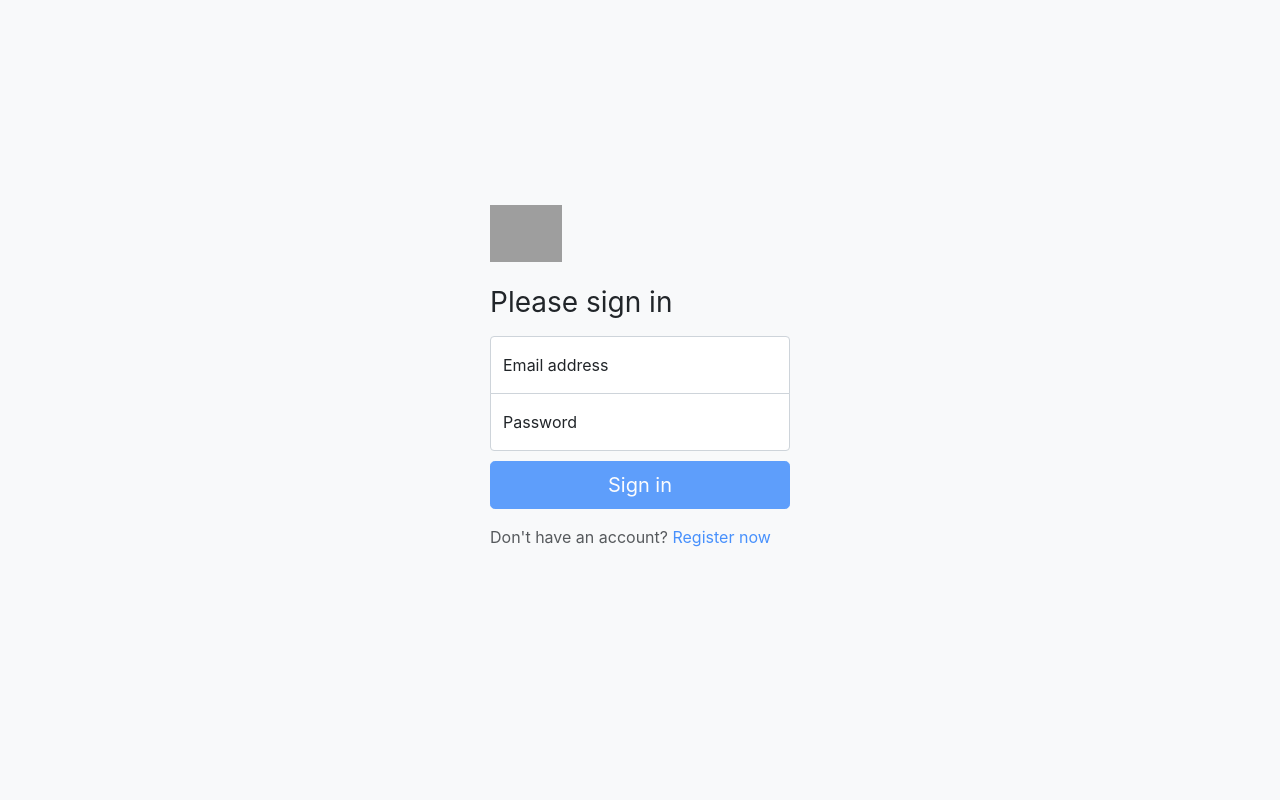
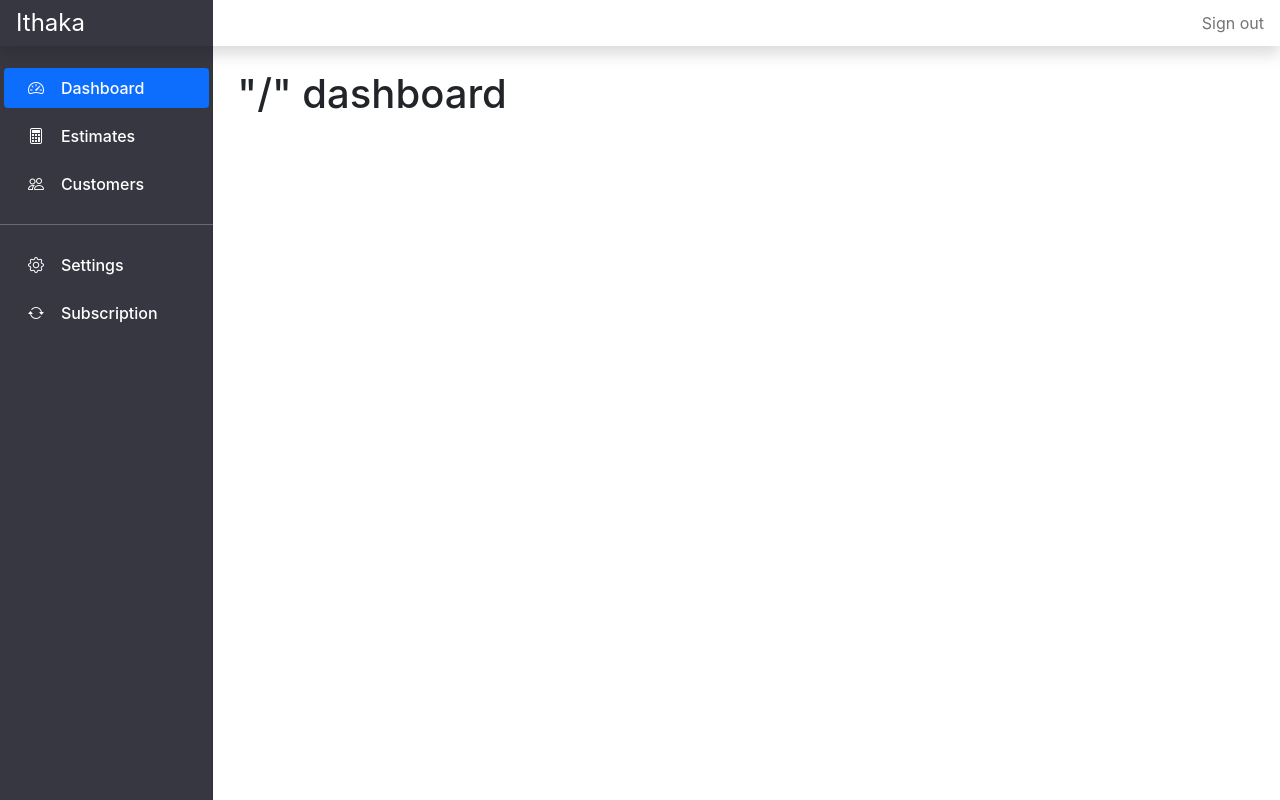
Before and after one commit to ithaka-tech/ithaka, a React (Create React App) app: page /home/dashboard in a window 1280 px wide. Before the commit this address led to /signin. Built offline with nearby package versions, Linux system fonts and the light colour scheme; grey boxes are pictures that could not be loaded.

Commit message:
Adding params to sync dashboard and putting all routes in app.js

```diff
--- a/src/App.js
+++ b/src/App.js
@@ -8,6 +8,8 @@ import RegisterForm from "./components/registerForm";
 import SignOut from "./components/signout";
 import auth from "./services/authService";
 import ProtectedRoute from "./components/common/protectedRoute";
+import Estimates from "./components/estimates";
+import Customers from "./components/customers";
 import "react-toastify/dist/ReactToastify.css";
 import "./App.css";
 
@@ -15,7 +17,7 @@ const App = () => {
   const [client, setClient] = useState("");
 
   useEffect(() => {
-    const client = auth.getCurrentUser();
+    const client = auth.getCurrentClient();
     setClient(client);
   }, []);
 
@@ -32,11 +34,18 @@ const App = () => {
         <Route
           path="/home/*"
           element={
-            <ProtectedRoute redirectPath="/signin" isAllowed={!!client}>
-              <Dashboard client={client} />
+            <ProtectedRoute redirectPath="/signin" isAllowed={true}>
+              <Dashboard client={client} navigate={navigate} />
             </ProtectedRoute>
           }
-        />
+        >
+          <Route path="dashboard" element={<h1>"/" dashboard</h1>} />
+          <Route path="estimates" element={<Estimates />} />
+          <Route path="customers" element={<Customers />} />
+          <Route path="settings" element={<h1>"/" settings</h1>} />
+          <Route path="subscription" element={<h1>"/" subscription</h1>} />
+          <Route path="home/" element={<h1>"/" path</h1>} />
+        </Route>
         <Route path="register" element={<RegisterForm />} />
         <Route path="signout" element={<SignOut />} />
         <Route path="signin" element={<SigninForm navigate={navigate} />} />
--- a/src/components/common/sideBarItem.jsx
+++ b/src/components/common/sideBarItem.jsx
@@ -1,14 +1,14 @@
 import React from "react";
-import { Link } from "react-router-dom";
+import { Link, useParams } from "react-router-dom";
 
-const SideBarItem = ({ items, selectedItem, onItemSelect }) => {
+const SideBarItem = ({ items }) => {
+  let param = useParams()["*"];
   return items.map((item) => (
     <li key={item.name}>
       <Link
-        onClick={() => onItemSelect(item.name)}
         to={item.name.toLowerCase()}
         className={
-          item.name === selectedItem
+          item.name.toLowerCase() === param
             ? "nav-link active m-1"
             : "nav-link text-white m-1"
         }
--- a/src/components/customers.jsx
+++ b/src/components/customers.jsx
@@ -2,12 +2,12 @@ import React, { Component } from "react";
 import _ from "lodash";
 import { Link } from "react-router-dom";
 import { toast } from "react-toastify";
-import { getFakeCustomers } from "../services/fakeCustomerService";
 import { getCustomers, deleteCustomer } from "../services/customerService";
 import { paginate } from "../utils/paginate";
 import CustomersTable from "./customersTable";
 import Pagination from "./common/pagination";
 import SearchBox from "./common/searchBox";
+import auth from "../services/authService";
 
 class Customers extends Component {
   state = {
@@ -19,7 +19,10 @@ class Customers extends Component {
   };
 
   async componentDidMount() {
-    const { data: customers } = await getCustomers();
+    const sessionId = auth.getJwt();
+    const client = auth.getCurrentClient();
+    const response = await getCustomers(sessionId, client._id);
+    const customers = response.data.customer;
     this.setState({ customers });
   }
 
--- a/src/components/dashboard.jsx
+++ b/src/components/dashboard.jsx
@@ -1,8 +1,6 @@
 import React, { Component } from "react";
-import { Routes, Route } from "react-router-dom";
+import { Outlet } from "react-router-dom";
 import SideBarItem from "./common/sideBarItem";
-import Customers from "./customers";
-import Estimates from "./estimates";
 import NavBar from "./navBar";
 import "../dashboard.css";
 
@@ -13,12 +11,8 @@ class DashBoard extends Component {
       { name: "Estimates", icon: "bi bi-calculator" },
       { name: "Customers", icon: "bi bi-people" },
     ],
-    selectedItem: "Dashboard",
   };
 
-  handleItemSelect = (item) => {
-    this.setState({ selectedItem: item });
-  };
   render() {
     return (
       <React.Fragment>
@@ -35,19 +29,13 @@ class DashBoard extends Component {
                 }}
               >
                 <ul className="nav nav-pills flex-column mb-auto mt-3">
-                  <SideBarItem
-                    items={this.state.items}
-                    selectedItem={this.state.selectedItem}
-                    onItemSelect={this.handleItemSelect}
-                  />
+                  <SideBarItem items={this.state.items} />
                   <hr />
                   <SideBarItem
                     items={[
                       { name: "Settings", icon: "bi bi-gear" },
                       { name: "Subscription", icon: "bi bi-arrow-repeat" },
                     ]}
-                    selectedItem={this.state.selectedItem}
-                    onItemSelect={this.handleItemSelect}
                   />
                 </ul>
               </div>
@@ -55,17 +43,7 @@ class DashBoard extends Component {
 
             <main className="col-md-9 ms-sm-auto col-lg-10 px-md-4 mt-4">
               <div className="content">
-                <Routes>
-                  <Route path="dashboard" element={<h1>"/" dashboard</h1>} />
-                  <Route path="estimates" element={<Estimates />} />
-                  <Route path="customers" element={<Customers />} />
-                  <Route path="settings" element={<h1>"/" settings</h1>} />
-                  <Route
-                    path="/subscription"
-                    element={<h1>"/" subscription</h1>}
-                  />
-                  <Route path="/" element={<h1>"/" path</h1>} />
-                </Routes>
+                <Outlet />
               </div>
             </main>
           </div>
--- a/src/services/authService.js
+++ b/src/services/authService.js
@@ -5,9 +5,11 @@ import config from "../config.json";
 const apiEndpoint = config.apiUrl + "/logins";
 const tokenKey = "token";
 
+http.setJwt(getJwt());
+
 export async function signin(email, password) {
-  const { data: response } = await http.post(apiEndpoint, { email, password });
-  const jwt = response.sessionId;
+  const response = await http.post(apiEndpoint, { email, password });
+  const jwt = response.data.sessionId;
   console.log("token: ", jwt);
   localStorage.setItem(tokenKey, jwt);
 }
@@ -20,7 +22,7 @@ export function signout() {
   localStorage.removeItem(tokenKey);
 }
 
-export function getCurrentUser() {
+export function getCurrentClient() {
   try {
     const jwt = localStorage.getItem(tokenKey);
     return jwtDecode(jwt);
@@ -29,9 +31,14 @@ export function getCurrentUser() {
   }
 }
 
+export function getJwt() {
+  localStorage.getItem(tokenKey);
+}
+
 export default {
   signin,
   signinWithJwt,
   signout,
-  getCurrentUser,
+  getCurrentClient,
+  getJwt,
 };
--- a/src/services/customerService.js
+++ b/src/services/customerService.js
@@ -3,12 +3,12 @@ import config from "../config.json";
 
 const apiEndpoint = config.apiUrl + "/customers";
 
-function customerUrl(id) {
-  return `${apiEndpoint}/${id}`;
+function customerUrl(sessionId, clientId, customerId) {
+  return `${apiEndpoint}/${sessionId}/${clientId}/${customerId}`;
 }
 
-export function getCustomers() {
-  return http.get(apiEndpoint);
+export function getCustomers(sessionId, clientId) {
+  return http.get(`${apiEndpoint}/${sessionId}/${clientId}`);
 }
 
 export function saveCustomer(customer) {
--- a/src/services/httpService.js
+++ b/src/services/httpService.js
@@ -16,9 +16,14 @@ axios.interceptors.response.use(null, (error) => {
   return Promise.reject(error);
 });
 
+function setJwt(jwt) {
+  axios.defaults.headers.common["x-auth-token"] = jwt;
+}
+
 export default {
   get: axios.get,
   post: axios.post,
   put: axios.put,
   delete: axios.delete,
+  setJwt,
 };
```
Also changed, not shown: src/components/sideBarTwo.jsx (deleted).
